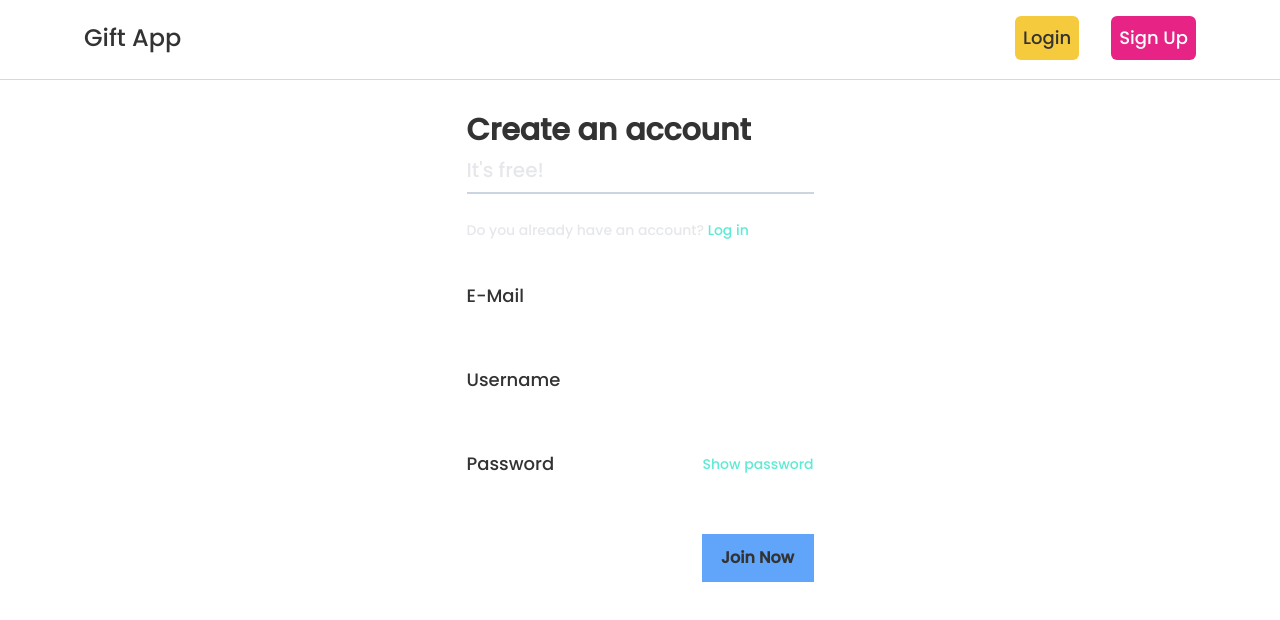
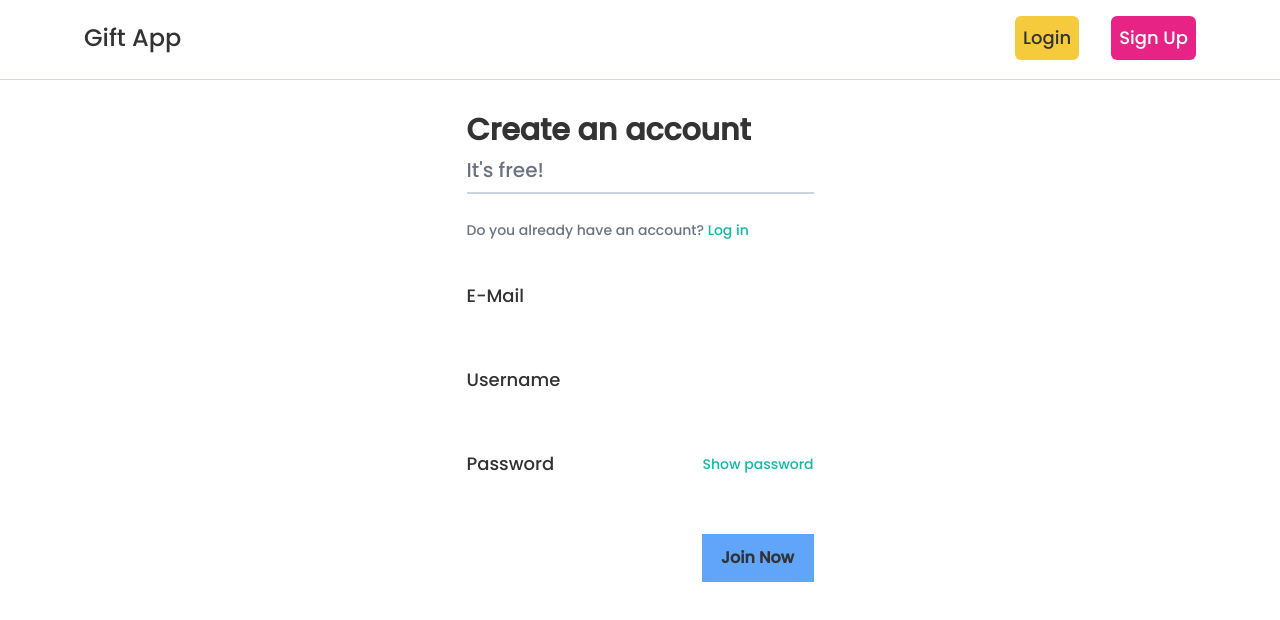
Before and after one commit to kizido/giftro, a Next.js app: page /signup in a window 1280 px wide. Shown: the top 620 px of the page. Built offline with nearby package versions, Linux system fonts and the light colour scheme; no server answers.

Commit message:
style: prettify logout/create event buttons on nav bar

```diff
--- a/src/app/logout.tsx
+++ b/src/app/logout.tsx
@@ -1,18 +1,20 @@
 "use client";
 
+import { Button } from "@/components/ui/button";
 import { signOut } from "next-auth/react";
 
 export default function Logout() {
   return (
     <div className="flex gap-2">
-      <span
-        className="text-secondary-foreground bg-secondary p-2 text-2xl cursor-pointer rounded-md"
+      <Button
+        // className="text-secondary-foreground p-2 text-2xl cursor-pointer rounded-md"
+        variant="outline"
         onClick={() => {
           signOut();
         }}
       >
         Logout
-      </span>
+      </Button>
     </div>
   );
 }
--- a/src/app/signup/form.tsx
+++ b/src/app/signup/form.tsx
@@ -60,15 +60,15 @@ export default function Form() {
     >
       <div className="w-70 flex flex-col gap-2">
         <h1 className="mt-8 font-bold text-3xl">Create an account</h1>
-        <h3 className="text-xl text-gray-200">It&apos;s free!</h3>
+        <h3 className="text-xl text-gray-500">It&apos;s free!</h3>
 
         <hr className="mb-1 md:mb-4 border border-slate-300"></hr>
 
         <div className="mb-2 md:mb-8">
-          <h4 className="inline text-sm text-gray-200">
+          <h4 className="inline text-sm text-gray-500">
             Do you already have an account?{" "}
           </h4>
-          <Link href="/login" className="inline text-sm text-teal-300">
+          <Link href="/login" className="inline text-sm text-teal-500">
             Log in
           </Link>
         </div>
@@ -95,7 +95,7 @@ export default function Form() {
 
         <div className="flex justify-between items-center">
           <h3 className="text-lg">Password</h3>
-          <h4 className="cursor-pointer hover:underline text-sm text-teal-300">
+          <h4 className="cursor-pointer hover:underline text-sm text-teal-500">
             Show password
           </h4>
         </div>
--- a/src/components/ui/button.tsx
+++ b/src/components/ui/button.tsx
@@ -10,7 +10,7 @@ const buttonVariants = cva(
     variants: {
       variant: {
         default:
-          "bg-slate-900 text-slate-50 hover:bg-slate-900/90 dark:bg-slate-50 dark:text-slate-900 dark:hover:bg-slate-50/90",
+          "bg-secondary text-slate-900 hover:bg-secondary dark:bg-slate-50 dark:text-slate-900 dark:hover:bg-slate-50/90",
         destructive:
           "bg-red-500 text-slate-50 hover:bg-red-500/90 dark:bg-red-900 dark:text-slate-50 dark:hover:bg-red-900/90",
         outline:
--- a/src/components/ui/createEventButton.tsx
+++ b/src/components/ui/createEventButton.tsx
@@ -8,7 +8,7 @@ const CreateEventButton = () => {
 
   return (
     <>
-      <Button onClick={() => setShowCreateEventButton(true)}>
+      <Button variant="default" onClick={() => setShowCreateEventButton(true)}>
         Create Event
       </Button>
       {showCreateEventButton && (
```
